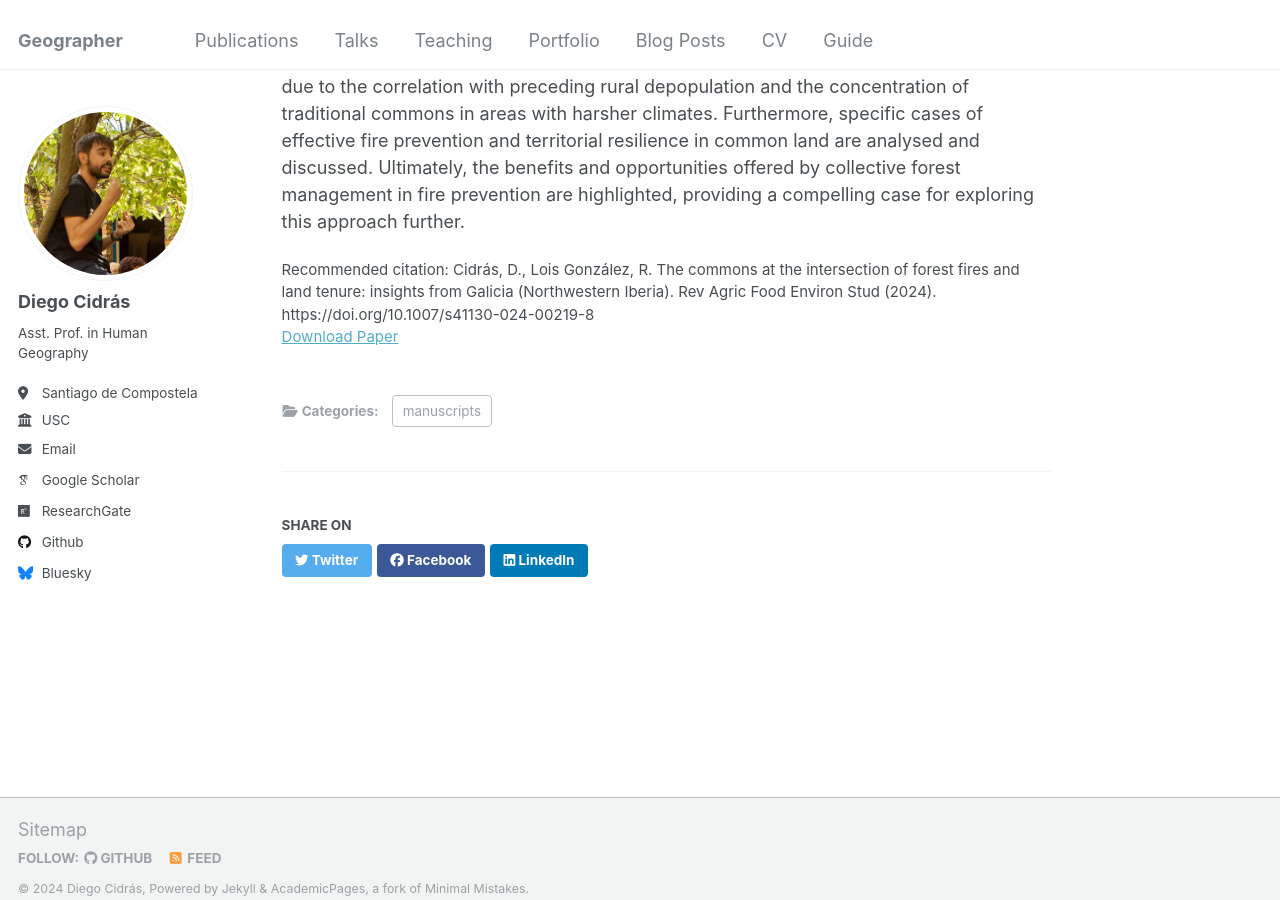
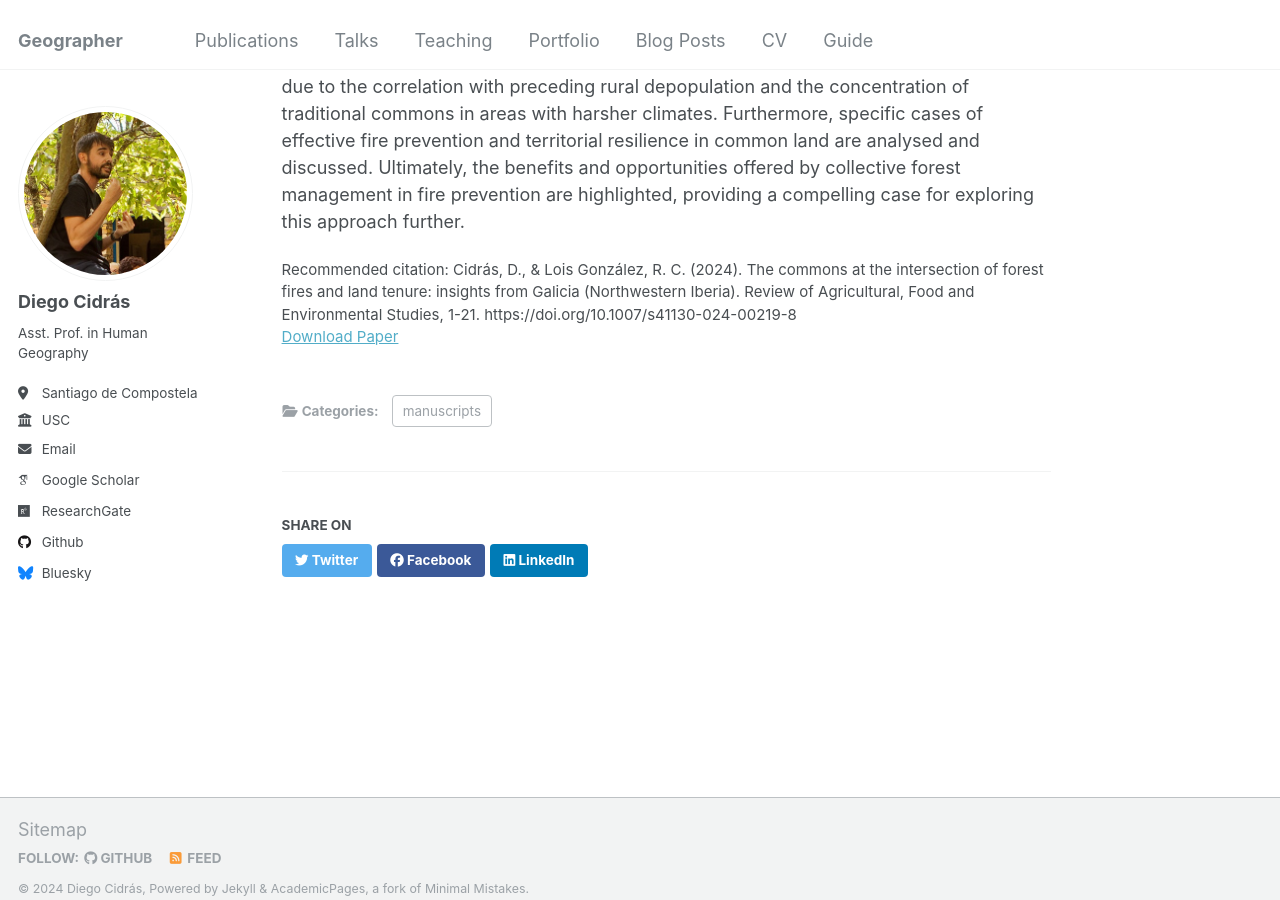
Before and after one commit to diegocidras/diegocidras.github.io, a Jekyll site: the page built from _publications/2024-05-09-commons-intersection-forest-fires-land-tenure.md, in a window 1280 px wide and 900 px high, scrolled down 577 px. Built offline with Jekyll 4.4.1, drawn with Linux system fonts in a browser that asks for light colours; some web fonts are replaced.

Commit message:
Update 2024-05-09-commons-intersection-forest-fires-land-tenure.md

```diff
--- a/_publications/2024-05-09-commons-intersection-forest-fires-land-tenure.md
+++ b/_publications/2024-05-09-commons-intersection-forest-fires-land-tenure.md
@@ -7,7 +7,7 @@ excerpt: ''
 date: 2024-05-09
 venue: 'Review of Agricultural, Food and Environmental Studies'
 paperurl: 'https://link.springer.com/article/10.1007/s41130-024-00219-8'
-citation: 'Cidrás, D., Lois González, R. The commons at the intersection of forest fires and land tenure: insights from Galicia (Northwestern Iberia). Rev Agric Food Environ Stud (2024). https://doi.org/10.1007/s41130-024-00219-8'
+citation: 'Cidrás, D., & Lois González, R. C. (2024). The commons at the intersection of forest fires and land tenure: insights from Galicia (Northwestern Iberia). Review of Agricultural, Food and Environmental Studies, 1-21. https://doi.org/10.1007/s41130-024-00219-8'
 ---
 
 ## Abstract
```
